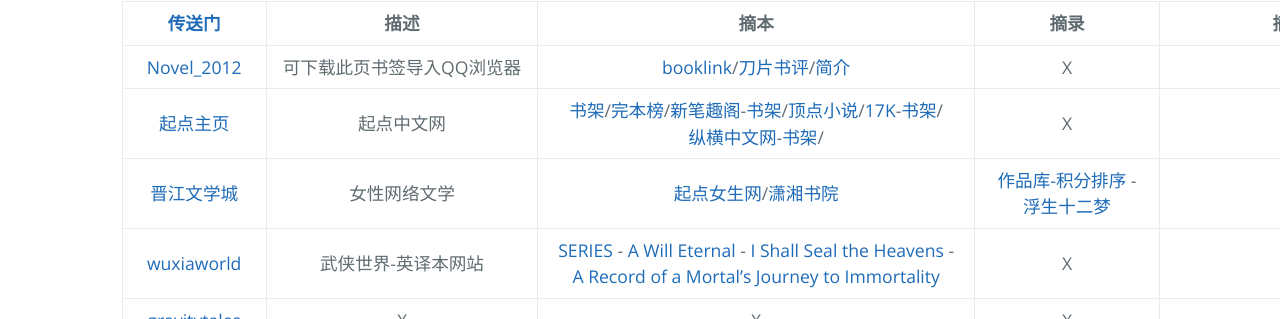
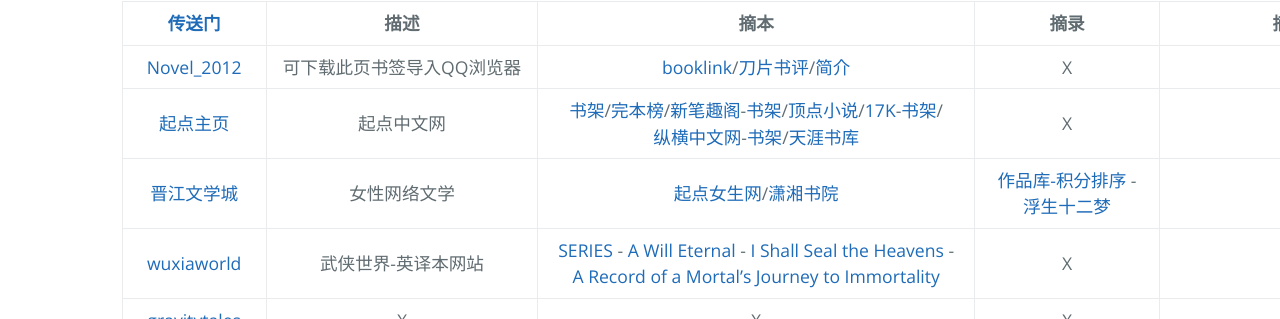
Before and after one commit to AmbroseRen/test, a Jekyll site: the page built from Library/Novel.md, in a window 1280 px wide. Shown: the part 178-497 px from the top of the page. Built offline with Jekyll 4.4.1, drawn with Linux system fonts in a browser that asks for light colours; our own code applies the rules of GitHub Pages for plain Markdown files; the repository's description, which GitHub fills in, is left out.

Commit message:
Update Novel.md

```diff
--- a/Library/Novel.md
+++ b/Library/Novel.md
@@ -9,7 +9,7 @@
 | [传送门](../navigation.md) | 描述 | 摘本 | 摘录 | 摘引 |
 |:---:|:---:|:---:|:---:|:---:|
 | [Novel_2012](Novel/Q_bookmarks_2021_5_22.html) | 可下载此页书签导入QQ浏览器 | [booklink](https://booklink.me/)/[刀片书评](http://www.daopianxiaoshuo.com/#/recom)/[简介](https://w2solo.com/topics/2972) | X | X |
-| [起点主页](https://www.qidian.com/search) | 起点中文网 | [书架](https://my.qidian.com/bookcase/)/[完本榜](https://www.qidian.com/finish/)/[新笔趣阁](https://www.xbiquge.la/xiaoshuodaquan/)-[书架](https://www.xbiquge.la/modules/article/bookcase.php)/[顶点小说](https://www.booktxt.net/xiaoshuodaquan/)/[17K](https://search.17k.com/search.xhtml?c.q=)-[书架](https://user.17k.com/www/bookshelf/)/[纵横中文网](http://search.zongheng.com/s?keyword=%E7%89%B9%E6%88%98%E4%B9%8B%E7%8E%8B)-[书架](http://home.zongheng.com/bookshelf)/[]() | X | X |
+| [起点主页](https://www.qidian.com/search) | 起点中文网 | [书架](https://my.qidian.com/bookcase/)/[完本榜](https://www.qidian.com/finish/)/[新笔趣阁](https://www.xbiquge.la/xiaoshuodaquan/)-[书架](https://www.xbiquge.la/modules/article/bookcase.php)/[顶点小说](https://www.booktxt.net/xiaoshuodaquan/)/[17K](https://search.17k.com/search.xhtml?c.q=)-[书架](https://user.17k.com/www/bookshelf/)/[纵横中文网](http://search.zongheng.com/s?keyword=%E7%89%B9%E6%88%98%E4%B9%8B%E7%8E%8B)-[书架](http://home.zongheng.com/bookshelf)/[天涯书库](https://www.tianyabook.com/) | X | X |
 | [晋江文学城](http://www.jjwxc.net/) | 女性网络文学 | [起点女生网](https://www.qdmm.com/)/[潇湘书院](https://www.xxsy.net/) | [作品库-积分排序](http://www.jjwxc.net/bookbase_slave.php?orderstr=2) - [浮生十二梦](http://www.jjwxc.net/onebook.php?novelid=1267798) | X |
 | [wuxiaworld](https://www.wuxiaworld.com/) | 武侠世界-英译本网站 | [SERIES](https://www.wuxiaworld.com/novels) - [A Will Eternal](https://www.wuxiaworld.com/novel/a-will-eternal) - [I Shall Seal the Heavens](https://www.wuxiaworld.com/novel/i-shall-seal-the-heavens) - [A Record of a Mortal’s Journey to Immortality](https://www.wuxiaworld.com/novel/rmji) | X | X |
 | [gravitytales](https://www.gravitytales.cc/) | X | X | X | X |
```
